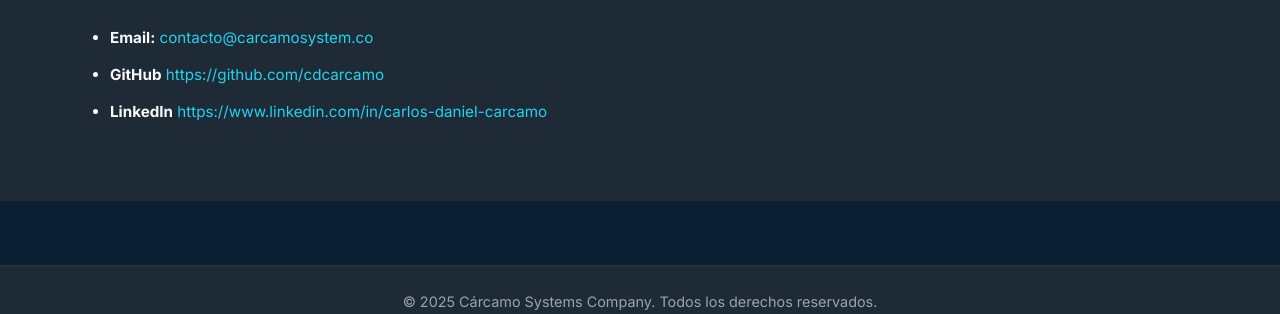
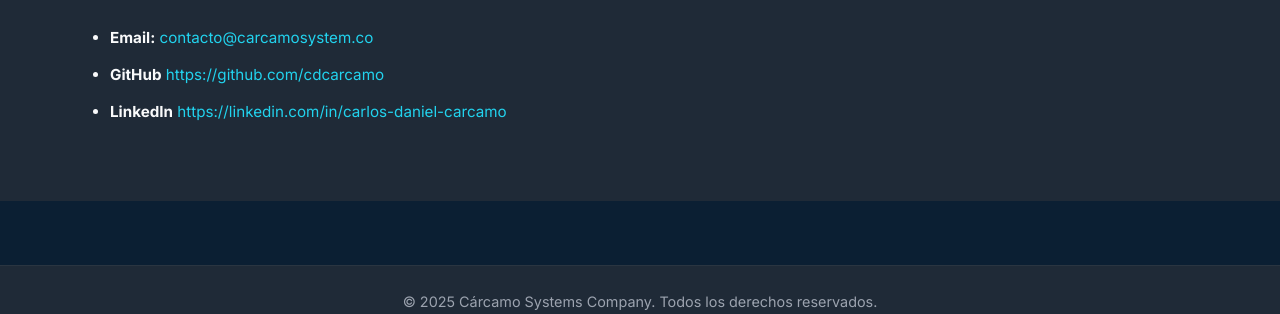
Before and after one commit to cdcarcamo/portafolio, a FastAPI app: page / in a window 1280 px wide. Shown: the part 2443-2757 px from the top of the page. Run offline with FastAPI, Linux system fonts and the light colour scheme.

Commit message:
Se modifican meta etiquetas de la sección contactos

```diff
--- a/app/templates/index.html
+++ b/app/templates/index.html
@@ -187,15 +187,15 @@
 
             <li class="contacto-list">
                 <strong>GitHub</strong>
-                <a href="https://github.com/cdcarcamo" target="_blank">
+                <a href="https://github.com/cdcarcamo" target="_blank" rel="noopener noreferrer">
                     https://github.com/cdcarcamo
                 </a>
             </li>
 
             <li>
                 <strong>LinkedIn</strong>
-                <a href="https://www.linkedin.com/in/carlos-daniel-carcamo/">
-                    https://www.linkedin.com/in/carlos-daniel-carcamo
+                <a href="https://linkedin.com/in/carlos-daniel-carcamo" target="_blank" rel="noopener noreferrer">
+                    https://linkedin.com/in/carlos-daniel-carcamo
                 </a>
             </li>
         </ul>
```
